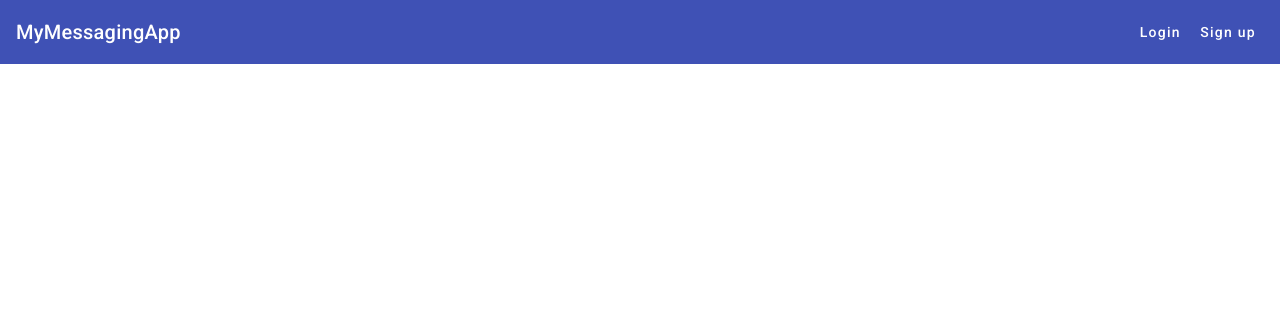
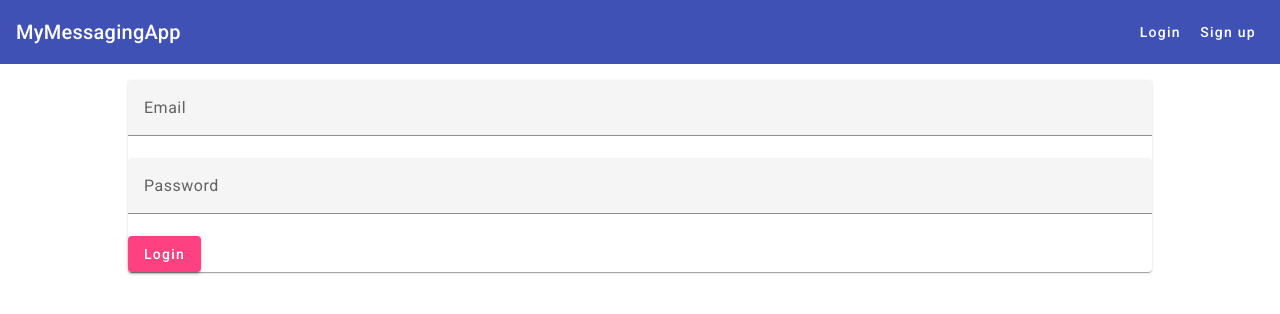
Before and after one commit to DanielWiinberg/mean-tutorial, an Angular app: page /auth/login in a window 1280 px wide. Before the commit this address led to /. Shown: the top 314 px of the page. Built offline with nearby package versions, Linux system fonts and the light colour scheme.

Commit message:
Split application into modules

```diff
--- a/src/app/auth/auth.guard.ts
+++ b/src/app/auth/auth.guard.ts
@@ -14,5 +14,5 @@ export const authGuard = () => {
     return true;
   }
 
-  return router.parseUrl('/login');
+  return router.parseUrl('/auth/login');
 };
--- a/src/app/header/header.component.html
+++ b/src/app/header/header.component.html
@@ -2,8 +2,8 @@
   <a routerLink="">MyMessagingApp</a>
   <span class="spacer"></span>
   <a *ngIf="userIsAuthenticated" mat-button routerLink="/create" routerLinkActive="mat-accent">New post</a>
-  <a *ngIf="!userIsAuthenticated" mat-button routerLink="/login" routerLinkActive="mat-accent">Login</a>
-  <a *ngIf="!userIsAuthenticated" mat-button routerLink="/signup" routerLinkActive="mat-accent">Sign up</a>
+  <a *ngIf="!userIsAuthenticated" mat-button routerLink="/auth/login" routerLinkActive="mat-accent">Login</a>
+  <a *ngIf="!userIsAuthenticated" mat-button routerLink="/auth/signup" routerLinkActive="mat-accent">Sign up</a>
   <button mat-button *ngIf="userIsAuthenticated" (click)="onLogout()">Logout</button>
 
 </mat-toolbar>
```
Also changed, not shown: src/app/app-routing.module.ts (+8 -6 lines), src/app/app.module.ts (+4 -13 lines), src/app/auth/auth-routing.module.ts (added, +22 -0 lines), src/app/auth/auth.module.ts (added, +25 -0 lines), src/app/posts/posts.module.ts (added, +22 -0 lines), 1 other file (tests, documents, lock files or other folders).
